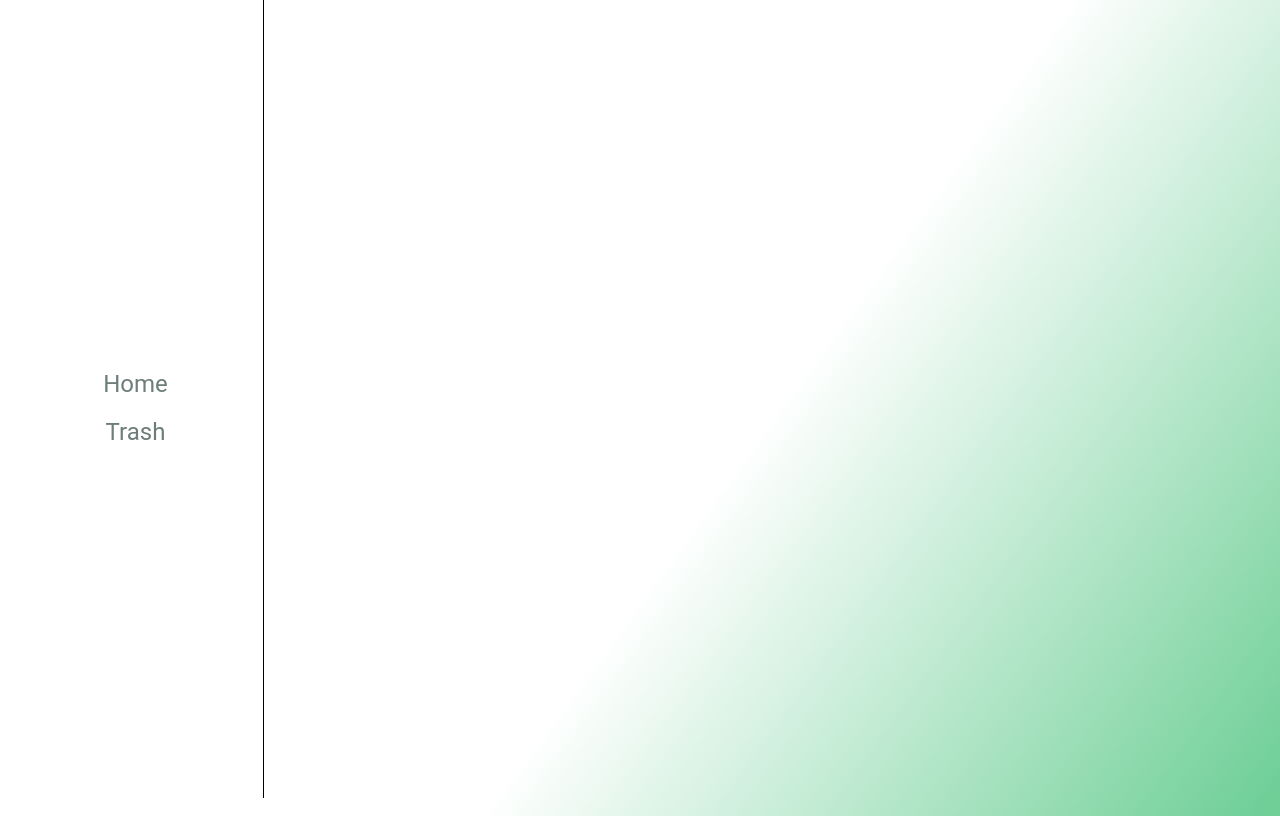
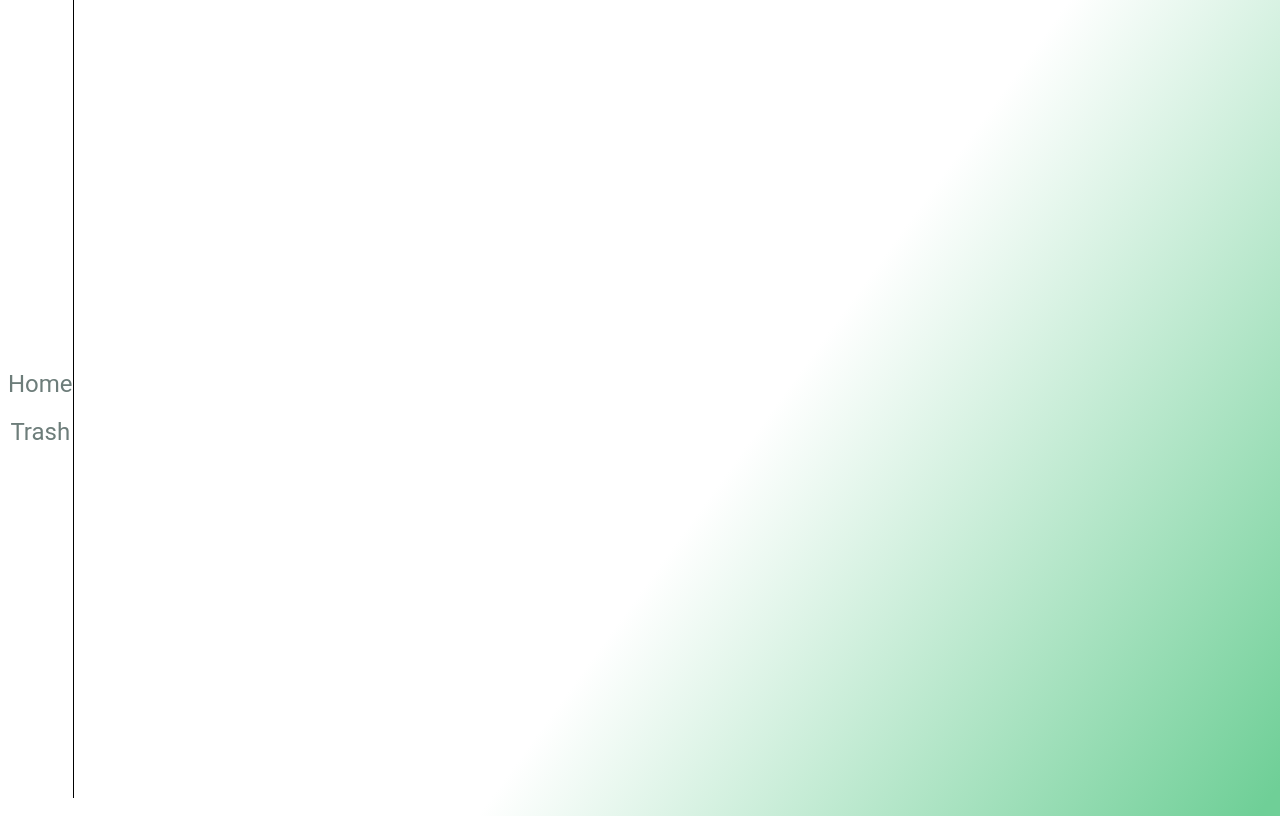
Before and after one commit to salvatoreallegra/MatchaLeaf, a React (Create React App) app in the folder client/: page / in a window 1280 px wide. Built offline with nearby package versions, Linux system fonts and the light colour scheme.

Commit message:
App.js updated

```diff
--- a/client/src/Containers/App/App.js
+++ b/client/src/Containers/App/App.js
@@ -6,9 +6,8 @@ import Trash from '../Trash'
 import styled from 'styled-components'
 
 const GridDiv = styled.div`
-  display: grid;
-  grid-template-columns: 20% 20% 20% 20% 20%;
-  grid-auto-rows: 20% 20% 20% 20% 20%;
+  display: flex;
+  flex-direction: row;
 `
 
 class App extends Component {
```
